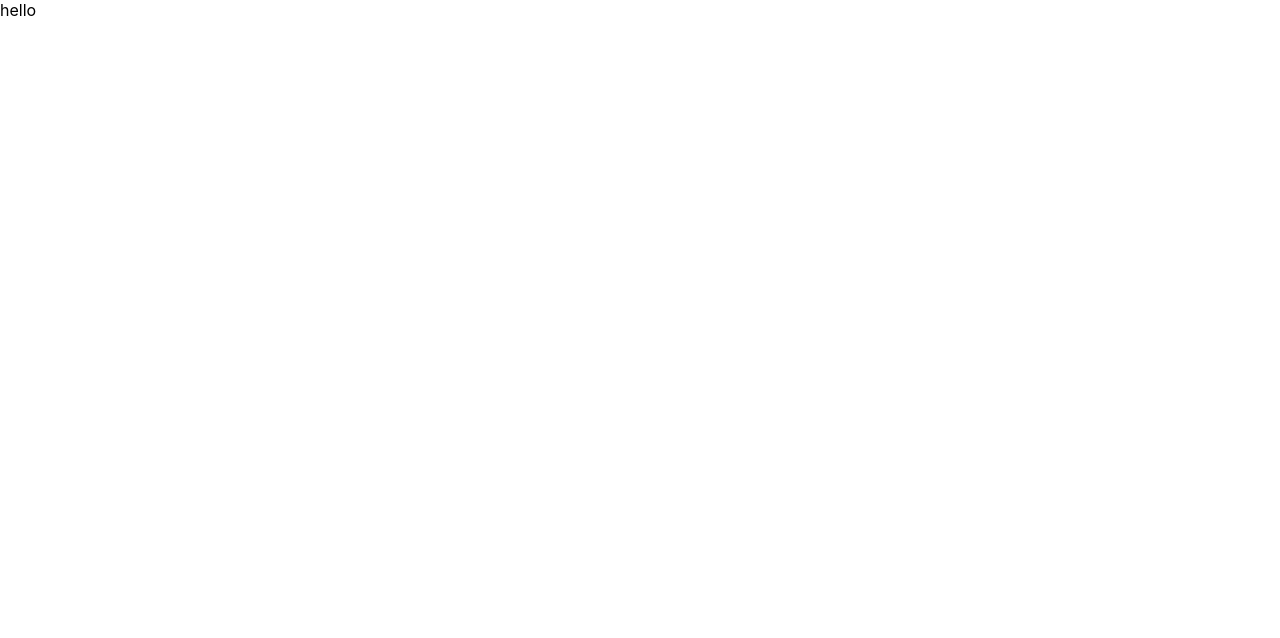
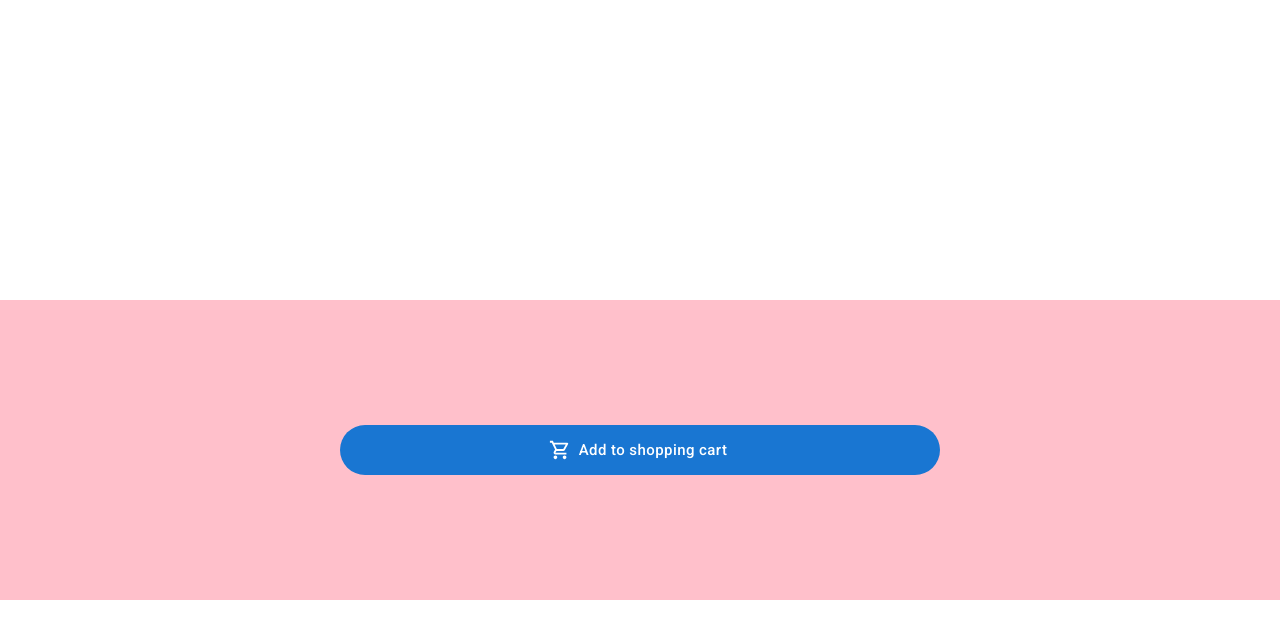
Before and after one commit to TatsianaKedrova/red-rocket-app, a React (Create React App) app: page / in a window 1280 px wide. Shown: the top 638 px of the page. Built offline with nearby package versions, Linux system fonts and the light colour scheme.

Commit message:
feat(vers-0.1): styling of add to cart button

```diff
--- a/package.json
+++ b/package.json
@@ -3,6 +3,10 @@
   "version": "0.1.0",
   "private": true,
   "dependencies": {
+    "@emotion/react": "^11.8.2",
+    "@emotion/styled": "^11.8.1",
+    "@mui/icons-material": "^5.5.1",
+    "@mui/material": "^5.5.1",
     "@testing-library/jest-dom": "^5.14.1",
     "@testing-library/react": "^12.0.0",
     "@testing-library/user-event": "^13.2.1",
--- a/src/App.tsx
+++ b/src/App.tsx
@@ -1,7 +1,12 @@
 import React from "react";
+import MainPage from "./components/mainPage/MainPage";
 
 const App = () => {
-  return <div>hello</div>;
-}
+  return (
+    <>
+      <MainPage />
+    </>
+  );
+};
 
 export default App;
--- /dev/null
+++ b/src/components/mainPage/MainPage.tsx
@@ -0,0 +1,32 @@
+import { Box, Button, Container } from "@mui/material";
+import React from "react";
+import ShoppingCartOutlinedIcon from "@mui/icons-material/ShoppingCartOutlined";
+
+const MainPage = () => {
+  return (
+    <Container maxWidth="xl" disableGutters sx={{ mt: "300px" }}>
+      <Box
+        sx={{
+          display: "flex",
+          flexDirection: "row",
+          justifyContent: "center",
+          alignItems: "center",
+          backgroundColor: "pink",
+          height: "300px",
+        }}
+      >
+        <Button
+          variant="contained"
+          size="large"
+          disableElevation
+          startIcon={<ShoppingCartOutlinedIcon />}
+          sx={{textTransform: "none", width: "600px", borderRadius: "40px", p: "12px"}}
+          onClick={() => alert("You opened popup window")}
+        >
+          Add to shopping cart
+        </Button>
+      </Box>
+    </Container>
+  );
+};
+export default MainPage;
--- a/src/index.tsx
+++ b/src/index.tsx
@@ -1,14 +1,16 @@
-import React from 'react';
-import ReactDOM from 'react-dom';
-import './index.css';
-import App from './App';
-import reportWebVitals from './reportWebVitals';
+import React from "react";
+import ReactDOM from "react-dom";
+import "./index.css";
+import App from "./App";
+import reportWebVitals from "./reportWebVitals";
+import CssBaseline from "@mui/material/CssBaseline";
 
 ReactDOM.render(
   <React.StrictMode>
+    <CssBaseline />
     <App />
   </React.StrictMode>,
-  document.getElementById('root')
+  document.getElementById("root")
 );
 
 // If you want to start measuring performance in your app, pass a function
```
Also changed, not shown: 1 other file (tests, documents, lock files or other folders).
